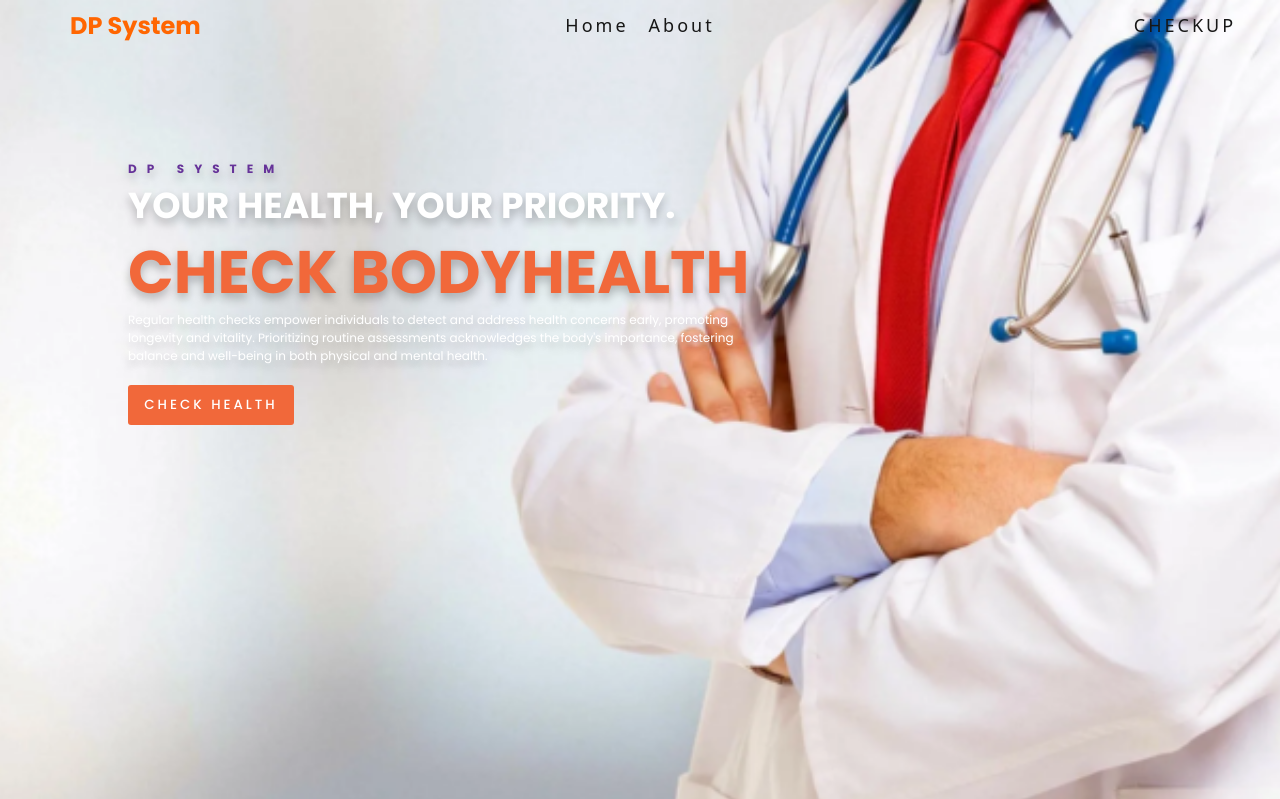
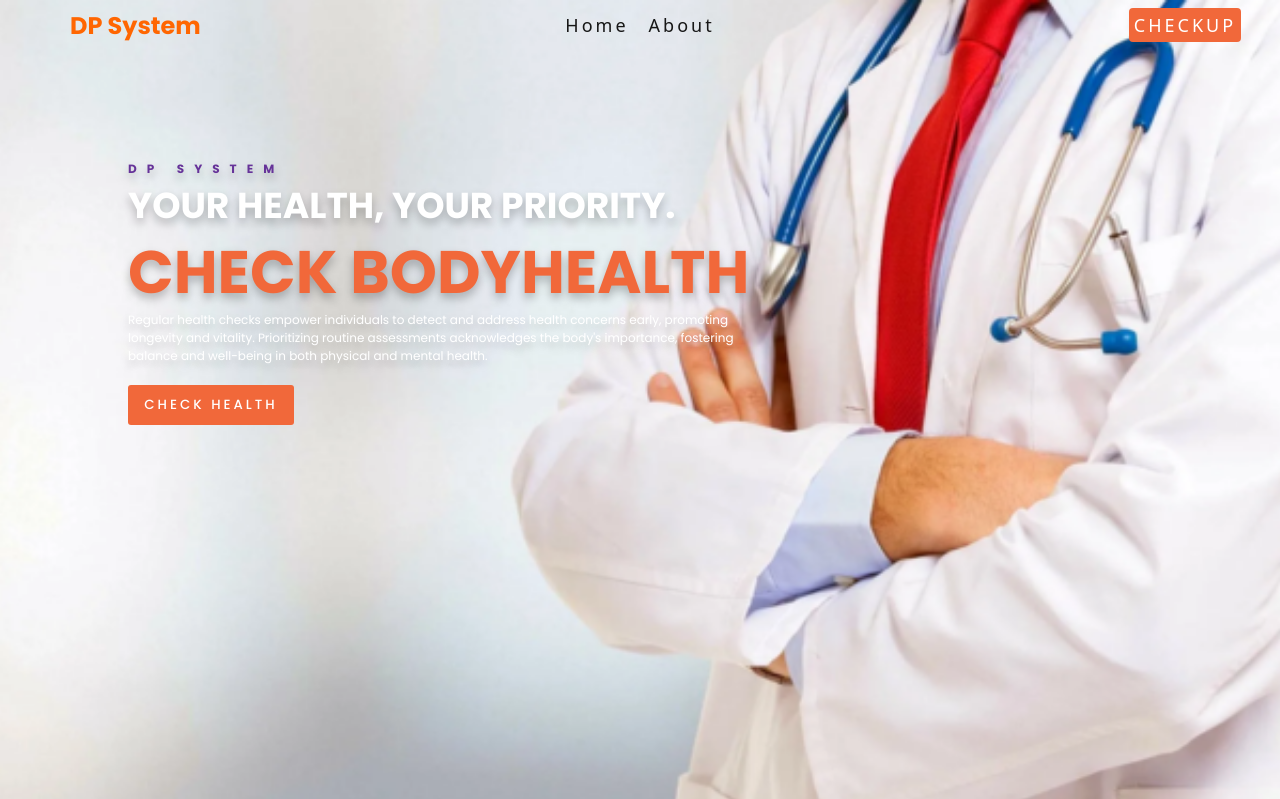
Before and after one commit to SwaroopArya65/system_using_ml, a Django app: page / in a window 1280 px wide. Shown: the top 799 px of the page. Run offline with Django 5.2, Linux system fonts and the light colour scheme.

Commit message:
add color on button

```diff
--- a/templates/index.html
+++ b/templates/index.html
@@ -12,7 +12,7 @@
     </ul>
     <div class="search">
       <ul class="menu">
-        <li><a href="/diabetes">CHECKUP</a></li>
+        <li><a href="/diabetes" style="background:#f1683a; border-radius:4px; padding:5px; color:white;">CHECKUP</a></li>
       </ul>
     </div>
   </header>
@@ -68,7 +68,7 @@
           </div>
           <div class="buttons">
             {% comment %} <button><a href="https://www.cdc.gov/diabetes/basics/index.html">SEE MORE</a></button> {% endcomment %}
-            <button><a href="/diabetes" style="color: white;">CHECK HEALTH</a></button>
+            <button><a href="/diabetes" style="color: white; ">CHECK HEALTH</a></button>
           </div>
         </div>
       </div>
```
